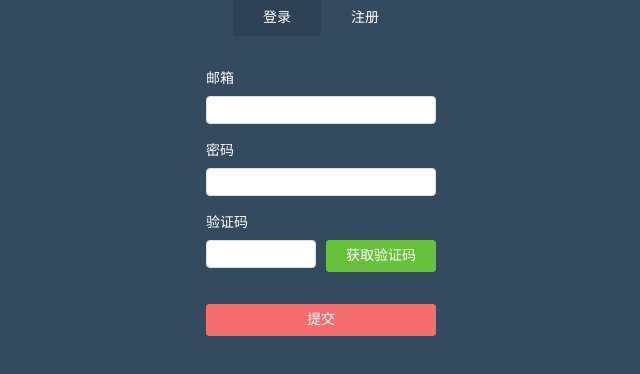
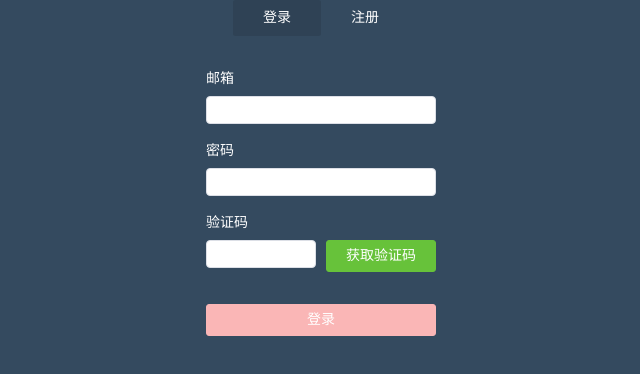
Before and after one commit to duiying/vue-practice, a Vue app: page /#/login in a window 1280 px wide. Shown: the top 374 px of the page, without its empty margins (369-1009 px from the left). Built offline with nearby package versions, Linux system fonts and the light colour scheme.

Commit message:
登录接口接调试、响应拦截、elementui message、root参数

```diff
--- a/src/api/login.js
+++ b/src/api/login.js
@@ -4,7 +4,7 @@ import service from '@/utils/request'
  * 获取验证码
  */
 export function sendSms(data){
-    service.request({
+    return service.request({
         method: 'post',
         url: '/getSms/',
         data: data,
--- a/src/utils/request.js
+++ b/src/utils/request.js
@@ -1,4 +1,6 @@
 import axios from 'axios'
+
+import { Message } from 'element-ui';
 
 const BASEURL = process.env.NODE_ENV === 'production' ? '' : '/devApi';
 
@@ -20,6 +22,12 @@ service.interceptors.request.use(function (config) {
 // 添加响应拦截器
 service.interceptors.response.use(function (response) {
     // 对响应数据做点什么
+    let data = response.data
+
+    if (data.resCode != 0) {
+        Message.error(data.message)
+        return Promise.reject(data);
+    }
     return response;
   }, function (error) {
     // 对响应错误做点什么
--- a/src/views/Login/login.vue
+++ b/src/views/Login/login.vue
@@ -40,7 +40,7 @@
                 </el-form-item>
 
                 <el-form-item>
-                    <el-button type="danger" @click="submitForm('ruleForm')" class="login-btn block">提交</el-button>
+                    <el-button type="danger" @click="submitForm('ruleForm')" class="login-btn block" :disabled="loginButtonStatus">{{ model === 'login' ? '登录' : '注册' }}</el-button>
                 </el-form-item>
             </el-form>
             <!-- 表单 end -->
@@ -56,7 +56,7 @@ import { stripscript, checkEmail, checkPassword, checkCode } from '@/utils/valid
 
 export default {
     name: 'login',
-    setup(props, context){
+    setup(props, {refs, root}){
         // 这里面放置data数据、生命周期、自定义的函数
 
         // 校验邮箱
@@ -129,6 +129,9 @@ export default {
         console.log(model.value)
         console.log(isRef(model) ? true : false)
 
+        // 按钮禁用状态
+        const loginButtonStatus = ref(true)
+
         // toRefs之后，需要用.value来取值
         const obj = reactive({
             x: 0,
@@ -175,7 +178,20 @@ export default {
         })
 
         const getSms = (() => {
-            sendSms({username : ruleForm.username})
+            if (!ruleForm.username) {
+                // root 在 3.0 中相当于 this
+                root.$message.error('邮箱不能为空！')
+                return false
+            }
+            if (!checkEmail(ruleForm.username)) {
+                root.$message.error('邮箱格式错误！')
+                return false
+            }
+            sendSms({username : ruleForm.username, module : 'login'}).then(response => {
+                console.log(response)
+            }).catch(error => {
+                console.log(error)
+            })
         })
 
         /**
@@ -203,6 +219,7 @@ export default {
         return {
             menuTab,
             model,
+            loginButtonStatus,
             ruleForm,
             rules,
             toggleMenu,
```
